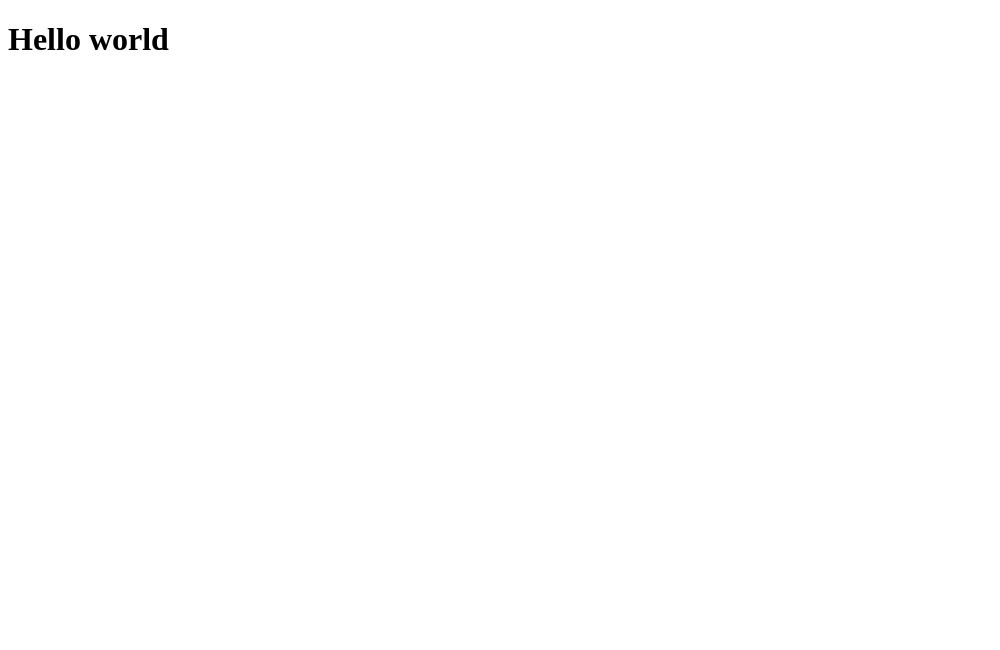
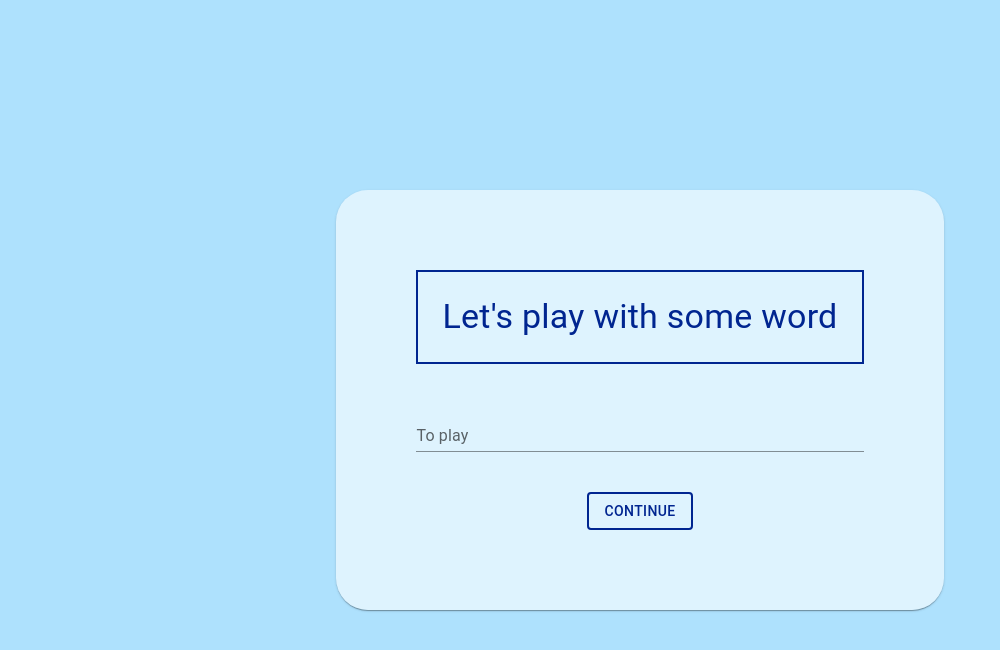
Before and after one commit to agudelojohn/theLettersGame, a Next.js app: page / in a window 1280 px wide. Shown: the top 650 px of the page, without its empty margins (0-1000 px from the left). Built offline with nearby package versions, Linux system fonts and the light colour scheme.

Commit message:
Player Input added

```diff
--- a/app/layout.tsx
+++ b/app/layout.tsx
@@ -1,16 +1,16 @@
 export const metadata = {
-  title: 'Next.js',
-  description: 'Generated by Next.js',
-}
+  title: "The letters game",
+  // description: 'Generated by Next.js',
+};
 
 export default function RootLayout({
   children,
 }: {
-  children: React.ReactNode
+  children: React.ReactNode;
 }) {
   return (
     <html lang="en">
-      <body>{children}</body>
+      <body style={{ margin: 0 }}>{children}</body>
     </html>
-  )
+  );
 }
--- a/app/page.tsx
+++ b/app/page.tsx
@@ -1,3 +1,47 @@
+"use client";
+import { PlayerInput } from "@/components/PlayerInput/PlayerInput";
+import { TilesList } from "@/components/TilesList/TilesList";
+import { Grid } from "@mui/material";
+import type { Metadata } from "next";
+import { useState } from "react";
+
+const metadata: Metadata = {
+  title: "The Letters Game",
+};
+
 export default function Home() {
-  return <h1>Hello world</h1>;
+  const [isPlaying, setIsPlaying] = useState(false);
+  const [userInput, setUserInput] = useState("");
+
+  function handleContinue() {
+    if (userInput != "") {
+      setIsPlaying((prev) => !prev);
+    }
+  }
+  return (
+    <Grid
+      container
+      sx={{
+        display: "flex",
+        flexDirection: "row",
+        justifyContent: "center",
+        alignItems: "center",
+        height: "100vh",
+        width: "100%",
+        background: "#aee1fd",
+        margin: 0,
+        padding: 0,
+      }}
+    >
+      {userInput && isPlaying ? (
+        <TilesList />
+      ) : (
+        <PlayerInput
+          value={userInput}
+          onChange={(e) => setUserInput(e)}
+          onClick={handleContinue}
+        />
+      )}
+    </Grid>
+  );
 }
--- /dev/null
+++ b/components/PlayerInput/PlayerInput.tsx
@@ -0,0 +1,54 @@
+import { Button, Card, TextField, Typography } from "@mui/material";
+import React from "react";
+
+const textColor = "#002590";
+
+interface Props {
+  value: string;
+  onChange: (event: any) => void;
+  onClick: () => void;
+}
+
+export const PlayerInput: React.FC<Props> = ({ value, onChange, onClick }) => {
+  function hanldleOnChange(
+    event: React.ChangeEvent<HTMLInputElement | HTMLTextAreaElement>
+  ) {
+    onChange(event.target.value);
+  }
+  return (
+    <Card
+      sx={{
+        padding: 10,
+        display: "flex",
+        flexDirection: "column",
+        justifyContent: "center",
+        alignItems: "center",
+        background: "rgba(255,255,255,0.6)",
+        borderRadius: 8,
+        gap: 5,
+      }}
+    >
+      <Typography
+        variant="h4"
+        sx={{ border: `2px solid ${textColor}`, color: textColor, padding: 3 }}
+      >
+        Let's play with some word
+      </Typography>
+      <TextField
+        id="standard-basic"
+        label="To play"
+        variant="standard"
+        sx={{ width: "100%" }}
+        value={value}
+        onChange={hanldleOnChange}
+      />
+      <Button
+        variant="outlined"
+        onClick={onClick}
+        sx={{ border: `2px solid ${textColor}`, color: textColor }}
+      >
+        Continue
+      </Button>
+    </Card>
+  );
+};
--- a/components/Tile/tile.css
+++ b/components/Tile/tile.css
@@ -5,5 +5,5 @@
   filter: brightness(1.3); /* Ajusta el brillo según sea necesario */
 }
 .spinner {
-  transform: rotateX(360deg); /* Realiza el giro en el eje Y */
+  transform: rotateX(360deg); /* Realiza el giro en el eje X */
 }
--- /dev/null
+++ b/components/TilesList/TilesList.tsx
@@ -0,0 +1,3 @@
+export const TilesList = () => {
+  return <h1>TilesList</h1>;
+};
```
